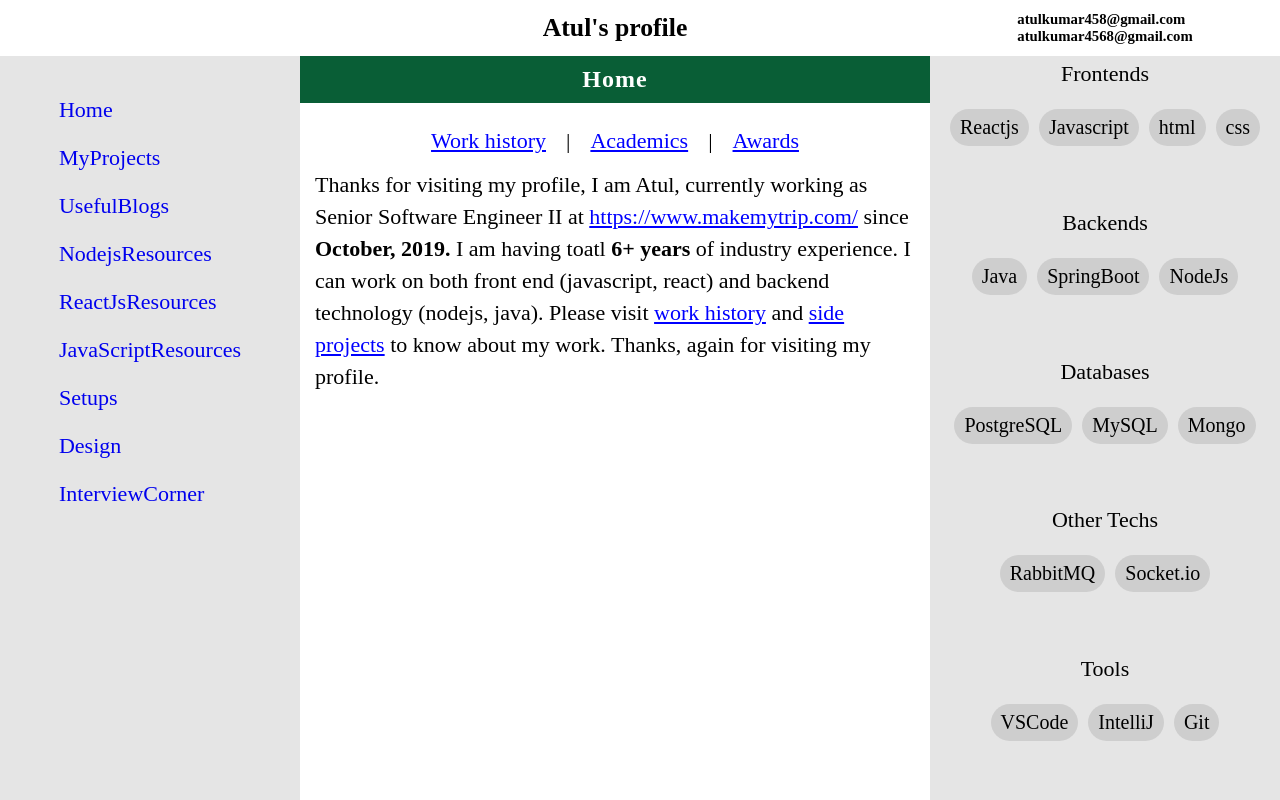
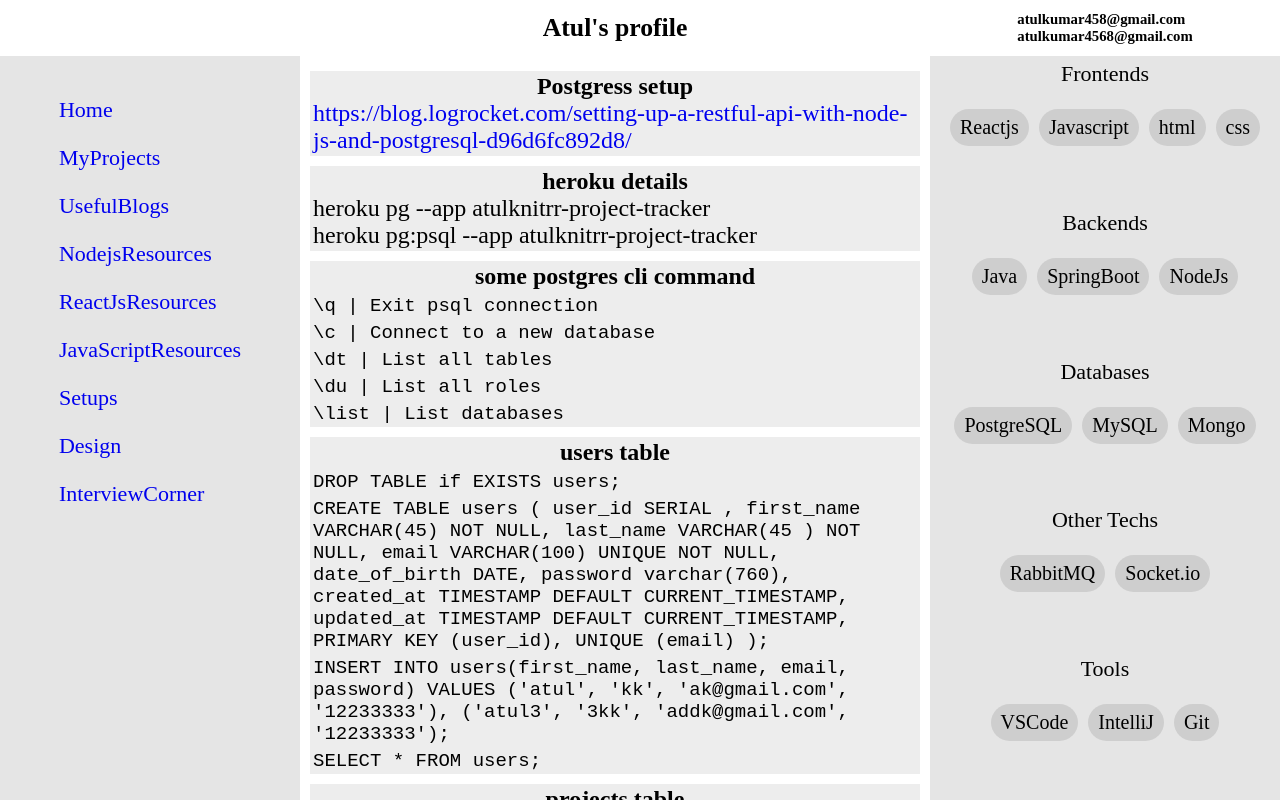
Before and after one commit to atulnitrr/atul-portfolio, a React (Create React App) app: page /own in a window 1280 px wide. Built offline with nearby package versions, Linux system fonts and the light colour scheme.

Commit message:
Added own resources

```diff
--- a/src/component/Main.js
+++ b/src/component/Main.js
@@ -10,6 +10,7 @@ import Setups from "./Setups";
 import Home from "./Home";
 import ReactJsResource from "./resources/ReactJsResource";
 import DeesinResources from "./DeesinResources";
+import OwnResources from "./OwnResources";
 
 function Main() {
   return (
@@ -23,6 +24,7 @@ function Main() {
         <Route path="/setups" component={Setups} exact />
         <Route path="/ds" component={DeesinResources} exact />
         <Route path="/ic" component={InterviewCorners} exact />
+        <Route path="/own" component={OwnResources} exact />
         <Route path="/" component={Home} />
         <Route>
           <NotFound></NotFound>
--- /dev/null
+++ b/src/component/OwnResources.js
@@ -0,0 +1,204 @@
+import React from "react";
+import "../css/OwnResources.css";
+
+function OwnResources() {
+  return (
+    <div className="myresources">
+      <div className="own-res">
+        <section>
+          <h4>Postgress setup</h4>
+          <a
+            href="https://blog.logrocket.com/setting-up-a-restful-api-with-node-js-and-postgresql-d96d6fc892d8/"
+            target="_blank"
+            rel="noopener noreferrer"
+          >
+            https://blog.logrocket.com/setting-up-a-restful-api-with-node-js-and-postgresql-d96d6fc892d8/
+          </a>
+        </section>
+        <section>
+          <h4>heroku details</h4>
+          <p>heroku pg --app atulknitrr-project-tracker</p>
+          <p>heroku pg:psql --app atulknitrr-project-tracker</p>
+        </section>
+        <section>
+          <h4>some postgres cli command</h4>
+          <code>\q | Exit psql connection</code>
+          <code>\c | Connect to a new database</code>
+          <code>\dt | List all tables</code>
+          <code>\du | List all roles</code>
+          <code>\list | List databases</code>
+        </section>
+
+        <section>
+          <h4>users table</h4>
+          <code>DROP TABLE if EXISTS users;</code>
+          <code>
+            <pre>
+              CREATE TABLE users ( user_id SERIAL , first_name VARCHAR(45) NOT
+              NULL, last_name VARCHAR(45 ) NOT NULL, email VARCHAR(100) UNIQUE
+              NOT NULL, date_of_birth DATE, password varchar(760), created_at
+              TIMESTAMP DEFAULT CURRENT_TIMESTAMP, updated_at TIMESTAMP DEFAULT
+              CURRENT_TIMESTAMP, PRIMARY KEY (user_id), UNIQUE (email) );
+            </pre>
+          </code>
+
+          <code>
+            <pre>
+              INSERT INTO users(first_name, last_name, email, password) VALUES
+              ('atul', 'kk', 'ak@gmail.com', '12233333'), ('atul3', '3kk',
+              'addk@gmail.com', '12233333');
+            </pre>
+          </code>
+          <code>
+            <pre>SELECT * FROM users;</pre>
+          </code>
+        </section>
+
+        <section>
+          <h4>projects table</h4>
+          <code>DROP TABLE IF EXISTS projects;</code>
+          <code>
+            <pre>
+              CREATE TABLE projects( project_id SERIAL , project_name
+              VARCHAR(100) UNIQUE NOT NULL, project_description VARCHAR(1000)
+              NOT NULL, created_by INT NOT NULL, updated_by INT, created_at
+              TIMESTAMP WITH TIME ZONE DEFAULT CURRENT_TIMESTAMP, updated_at
+              TIMESTAMP WITH TIME ZONE DEFAULT CURRENT_TIMESTAMP, PRIMARY
+              KEY(project_id), CONSTRAINT fk_created_by_users_user_id FOREIGN
+              KEY (created_by) REFERENCES users(user_id) ON DELETE CASCADE );
+            </pre>
+          </code>
+
+          <code>
+            <pre>
+              INSERT INTO projects(project_name, project_description, created_by
+              ) VALUES ('dummy ddd valuee', 'dummy value ddd', 2);
+            </pre>
+          </code>
+          <code>
+            <pre>ALTER TABLE projects ADD COLUMN updated_by INT;</pre>
+          </code>
+          <code>
+            <pre>
+              UPDATE projects SET updated_by = 2, project_description = 'dummy
+              data' WHERE project_id = 4;
+            </pre>
+          </code>
+        </section>
+
+        <section>
+          <h4>user_stories table</h4>
+          <code>DROP TABLE IF EXISTS user_stories;</code>
+          <code>
+            <pre>
+              CREATE TABLE user_stories ( user_story_id SERIAL, user_story_title
+              VARCHAR(1000) NOT NULL, user_story_description VARCHAR(5000) NOT
+              NULL, project_id INT NOT NULL, is_completed BOOLEAN NOT NULL
+              DEFAULT FALSE, created_at TIMESTAMP WITH TIME ZONE DEFAULT
+              CURRENT_TIMESTAMP, updated_at TIMESTAMP WITH TIME ZONE DEFAULT
+              CURRENT_TIMESTAMP, created_by INT NOT NULL, updated_by INT NOT
+              NULL, assignee INT NOT NULL, PRIMARY KEY(user_story_id),
+              CONSTRAINT fk_created_by_users_user_id FOREIGN KEY (created_by)
+              REFERENCES users(user_id) ON DELETE SET NULL, CONSTRAINT
+              fk_updated_by_users_user_id FOREIGN KEY (updated_by) REFERENCES
+              users(user_id) ON DELETE SET NULL, CONSTRAINT
+              fk_project_id_projects_project_id FOREIGN KEY (project_id)
+              REFERENCES projects(project_id) ON DELETE SET NULL, CONSTRAINT
+              fk_assignee_users_user_id FOREIGN KEY (assignee) REFERENCES
+              users(user_id) ON DELETE SET NULL );
+            </pre>
+          </code>
+
+          <code>
+            <pre>
+              INSERT INTO user_stories(user_story_title, user_story_description,
+              project_id, created_by, updated_by ) VALUES ('dummy', 'dymmy
+              proieect ser storry', 1, 1, 1);
+            </pre>
+          </code>
+          <code>
+            <pre>ALTER TABLE projects ADD COLUMN updated_by INT;</pre>
+          </code>
+          <code>
+            <pre>
+              UPDATE user_stories SET is_completed = true WHERE user_story_id =
+              4 RETURNING *;
+            </pre>
+          </code>
+        </section>
+
+        <section>
+          <h4>tasks table</h4>
+          <code>DROP TABLE IF EXISTS tasks;</code>
+          <code>
+            <pre>
+              CREATE TABLE tasks ( task_id SERIAL, task_title VARCHAR(500),
+              task_description VARCHAR(3000), is_completed BOOLEAN NOT NULL
+              DEFAULT FALSE, created_at TIMESTAMP WITH TIME ZONE DEFAULT
+              CURRENT_TIMESTAMP, updated_at TIMESTAMP WITH TIME ZONE DEFAULT
+              CURRENT_TIMESTAMP, created_by INT NOT NULL, updated_by INT NOT
+              NULL, assignee INT , user_story_id INT, project_id INT, PRIMARY
+              KEY(task_id), CONSTRAINT fk_user_story_id FOREIGN KEY
+              (user_story_id) REFERENCES user_stories(user_story_id) ON DELETE
+              SET NULL, CONSTRAINT fk_project_id FOREIGN KEY (project_id)
+              REFERENCES projects(project_id) ON DELETE SET NULL, CONSTRAINT
+              fk_assignee FOREIGN KEY (assignee) REFERENCES users(user_id) ON
+              DELETE SET NULL, CONSTRAINT fk_created_by FOREIGN KEY (created_by)
+              REFERENCES users(user_id) ON DELETE SET NULL, CONSTRAINT
+              fk_updated_by FOREIGN KEY (updated_by) REFERENCES users(user_id)
+              ON DELETE SET NULL );
+            </pre>
+          </code>
+
+          <code>
+            <pre>
+              INSERT INTO tasks(task_title, task_description, created_by,
+              updated_by, user_story_id, project_id ) VALUES ('dummy task',
+              'dummy valuee', 1, 1, 2, 1) ;
+            </pre>
+          </code>
+          <code>
+            <pre>
+              SELECT * FROM user_stories us INNER JOIN tasks t ON
+              us.user_story_id = t.user_story_id;
+            </pre>
+          </code>
+          <code>
+            <pre>
+              UPDATE tasks SET is_completed = TRUE WHERE task_id = 2 RETURNING
+              *;
+            </pre>
+          </code>
+        </section>
+
+        <section>
+          <h4>comments table</h4>
+          <code>DROP TABLE IF EXISTS comments;</code>
+          <code>
+            <pre>
+              CREATE TABLE comments ( comment_id SERIAL, comment text,
+              comment_by INT, user_story_id INT, task_id INT, is_deleted BOOLEAN
+              NOT NULL DEFAULT FALSE, created_at TIMESTAMP WITH TIME ZONE
+              DEFAULT CURRENT_TIMESTAMP, updated_at TIMESTAMP WITH TIME ZONE
+              DEFAULT CURRENT_TIMESTAMP, PRIMARY KEY (comment_id), CONSTRAINT
+              fk_comment_by FOREIGN KEY (comment_by) REFERENCES users(user_id)
+              ON DELETE SET NULL, CONSTRAINT fk_user_story_id FOREIGN KEY
+              (user_story_id) REFERENCES user_stories(user_story_id) ON DELETE
+              SET NULL, CONSTRAINT fk_task_id FOREIGN KEY (task_id) REFERENCES
+              tasks(task_id) ON DELETE SET NULL );
+            </pre>
+          </code>
+
+          <code>
+            <pre>
+              INSERT INTO comments(comment, comment_by, task_id) VALUES ('dummy
+              comment', 1, 1);
+            </pre>
+          </code>
+        </section>
+      </div>
+    </div>
+  );
+}
+
+export default OwnResources;
--- /dev/null
+++ b/src/css/OwnResources.css
@@ -0,0 +1,28 @@
+.own-res {
+  padding: 5px 10px;
+  overflow: auto;
+  /* background-color: lightblue; */
+
+  font-size: 24px;
+  display: flex;
+  flex-direction: column;
+}
+
+.own-res > * {
+  background-color: rgba(0, 0, 0, 0.07);
+  padding: 2px 3px;
+  margin-top: 10px;
+}
+
+.own-res section h4 {
+  text-align: center;
+}
+.own-res section code {
+  display: block;
+  margin-top: 5px;
+  font-size: 19px;
+}
+
+pre {
+  white-space: pre-wrap;
+}
```
